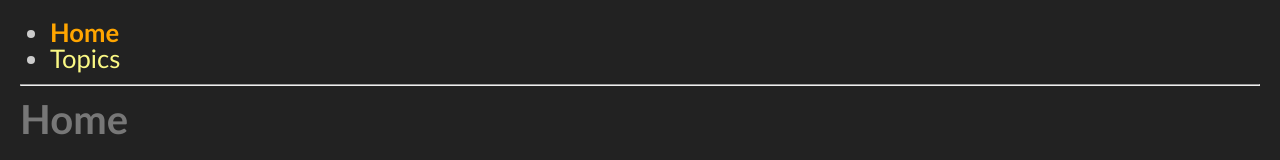
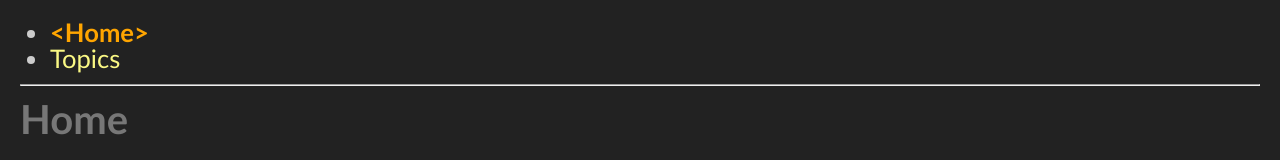
Before and after one commit to edwardtanguay/react-router-vertical-menu-page, a React (Create React App) app: page / in a window 1280 px wide. Shown: the top 160 px of the page. Built offline with nearby package versions, Linux system fonts and the light colour scheme.

Commit message:
arrows on links

```diff
--- a/src/App.css
+++ b/src/App.css
@@ -44,6 +44,14 @@
   font-weight: bold;
 }
 
+.App ul li a.active:before {
+  content: '<';
+}
+
+.App ul li a.active:after {
+  content: '>';
+}
+
 .App a {
   color: #faf884;
   text-decoration: none;
--- a/src/App.min.css
+++ b/src/App.min.css
@@ -1 +1 @@
-body{background:#222;color:#ccc;font-family:"Gill Sans", "Gill Sans MT", Calibri, "Trebuchet MS", sans-serif}.App{font-size:1.6rem;padding:20px}.App h1{font-size:2.5rem;color:#777;font-weight:bold;margin:0 0 20px 0}.App h2{font-size:2rem;color:#888;font-weight:bold;margin:10px 0;background-color:#eee;padding:5px}.App h1:not(:first-of-type){margin-top:20px}.App ul{list-style-type:disc;margin:0 0 0 30px}.App ul li a{color:#faf884;text-decoration:none}.App ul li a.active{color:orange;font-weight:bold}.App a{color:#faf884;text-decoration:none}
+body{background:#222;color:#ccc;font-family:"Gill Sans", "Gill Sans MT", Calibri, "Trebuchet MS", sans-serif}.App{font-size:1.6rem;padding:20px}.App h1{font-size:2.5rem;color:#777;font-weight:bold;margin:0 0 20px 0}.App h2{font-size:2rem;color:#888;font-weight:bold;margin:10px 0;background-color:#eee;padding:5px}.App h1:not(:first-of-type){margin-top:20px}.App ul{list-style-type:disc;margin:0 0 0 30px}.App ul li a{color:#faf884;text-decoration:none}.App ul li a.active{color:orange;font-weight:bold}.App ul li a.active:before{content:'<'}.App ul li a.active:after{content:'>'}.App a{color:#faf884;text-decoration:none}
--- a/src/App.scss
+++ b/src/App.scss
@@ -2,7 +2,7 @@
 $linkHighlightColor: orange;
 
 body {
-	background:#222;
+	background: #222;
 	color: #ccc;
 	font-family: "Gill Sans", "Gill Sans MT", Calibri, "Trebuchet MS", sans-serif;
 }
@@ -36,7 +36,13 @@
 			}
 			a.active {
 				color: $linkHighlightColor;
-			font-weight: bold;
+				font-weight: bold;
+				&:before {
+					content: '<';
+				}
+				&:after {
+					content: '>';
+				}
 			}
 		}
 	}
```
Also changed, not shown: dev/notes.txt.
